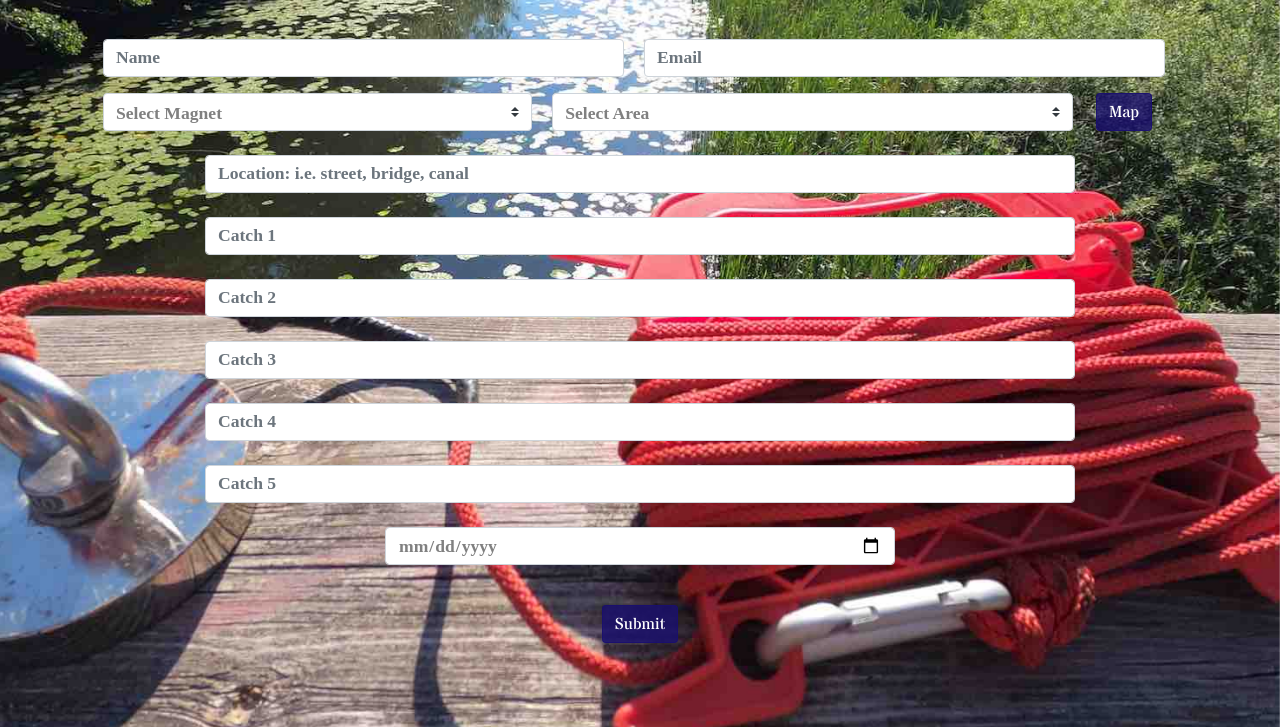
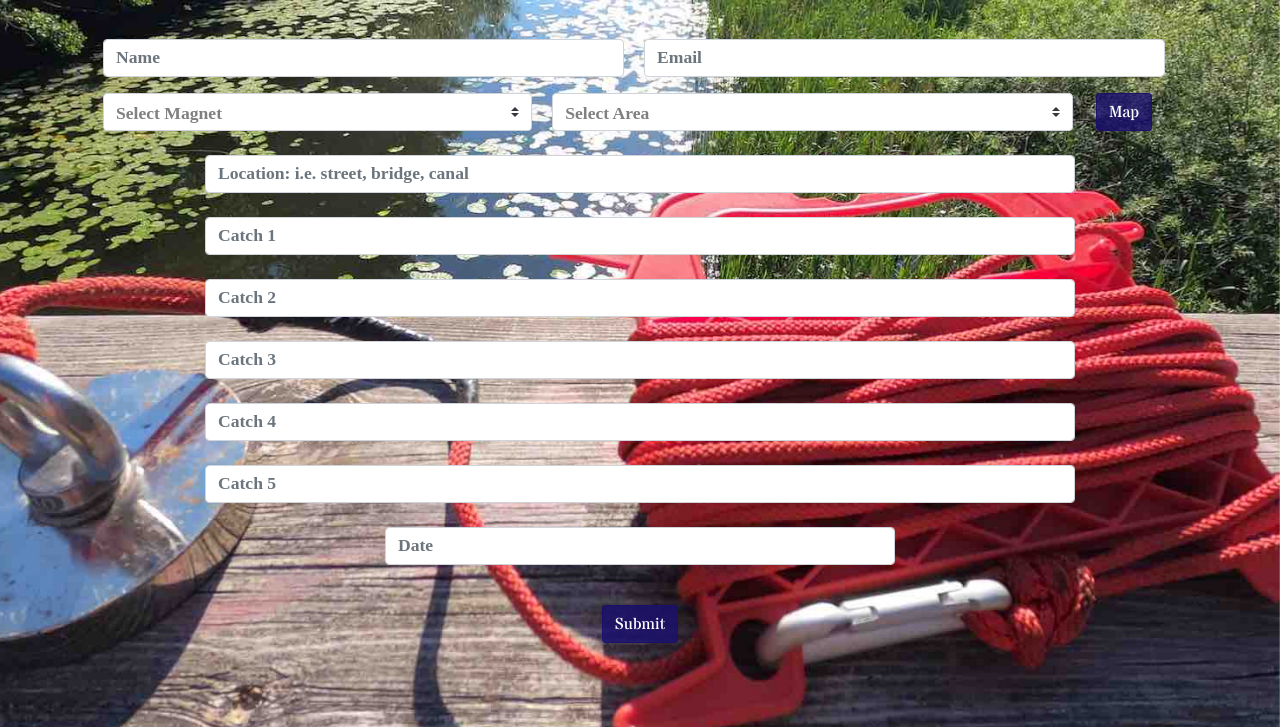
Before and after one commit to Bealby/magnet-fishing, a Flask app: page /add_catches in a window 1280 px wide. Shown: the part 389-1116 px from the top of the page. Run offline with Flask 2, Linux system fonts and the light colour scheme; data that the repository does not hold is empty; some libraries are stand-ins or nearby versions.

Commit message:
Added placeholder name to date filed in Add Catch

```diff
--- a/templates/add_catches.html
+++ b/templates/add_catches.html
@@ -97,7 +97,7 @@
         </div>
 
         <div class="form-row col-md-6 offset-md-3 col-10 offset-1 mx-auto mt-4">
-            <input type="date" onfocus="(this.type='date')" onblur="(this.type='text')" class="form-control form-fields" id="catch_date" name="catch_date" />
+            <input type="text" onfocus="(this.type='date')" onblur="(this.type='text')" class="form-control form-fields" id="catch_date" placeholder="Date" name="catch_date" />
         </div>
 
         <div class="form-row col-md-4 offset-md-4 mx-auto mt-3">
```
